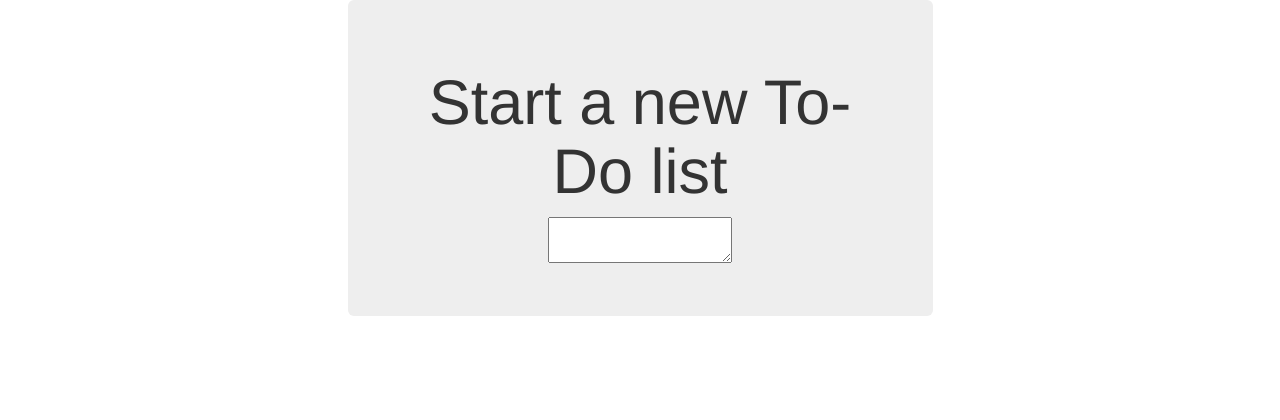
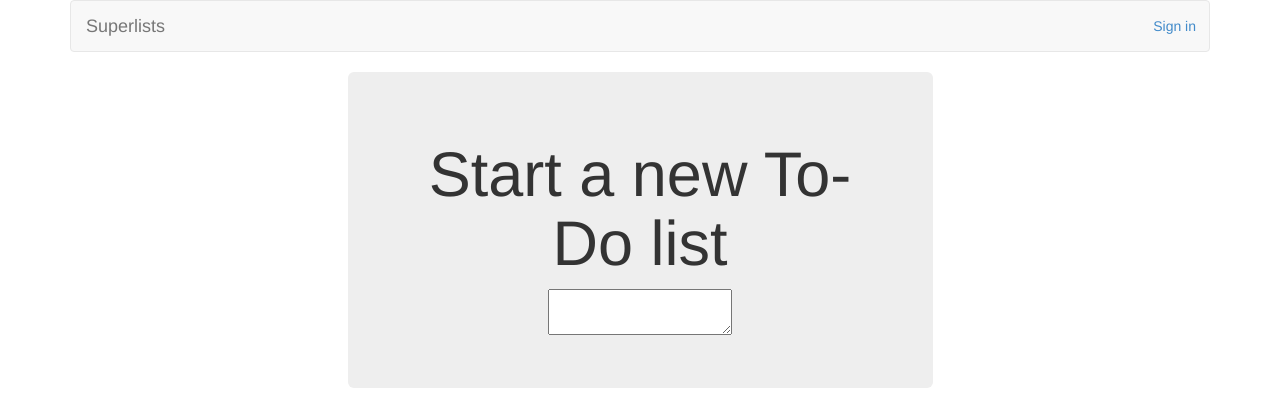
Before and after one commit to XeryusTC/tdd, a Django app: template lists/templates/home.html in a window 1280 px wide. Shown: the top 420 px of the page. Run offline with Django 3.2, Linux system fonts and the light colour scheme; the template is opened without the code that fills it, so the values that code supplies are empty, except form fields; tables that the repository leaves empty hold one stand-in row (values such as "Sample post"); form fields are guessed from the names that the template uses; some libraries are stand-ins or nearby versions.

Commit message:
Begin testing login, add login button

```diff
--- a/functional_tests/test_login.py
+++ b/functional_tests/test_login.py
@@ -7,7 +7,7 @@ class LoginTest(FunctionalTest):
         # Edith goes to the awesome superlists site
         # and notices a "Sign in" link for the first time.
         self.browser.get(self.server_url)
-        self.browser.find_element_by_id('login').click()
+        self.browser.find_element_by_id('id_login').click()
 
         # A Persona login box appears
         self.switch_to_new_window('Mozilla Persona')
@@ -22,7 +22,7 @@ class LoginTest(FunctionalTest):
         self.switch_to_new_window('To-Do')
 
         # She can see that she is logged in
-        self.wait_for_element_with_id('logout')
+        self.wait_for_element_with_id('id_logout')
         navbar = self.browser.find_element_by_css_selector('.navbar')
         self.assertIn('edith@mockmyid.com', navbar.text)
 
--- a/lists/templates/base.html
+++ b/lists/templates/base.html
@@ -10,6 +10,11 @@
 <body>
 
 <div class="container">
+	<nav class="navbar navbar-default" role="navigation">
+		<a class="navbar-brand" href="/">Superlists</a>
+		<a class="btn navbar-btn navbar-right" id="id_login" href="#">Sign in</a>
+	</nav>
+
 	<div class="row">
 		<div class="col-md-6 col-md-offset-3 jumbotron">
 			<div class="text-center">
```
